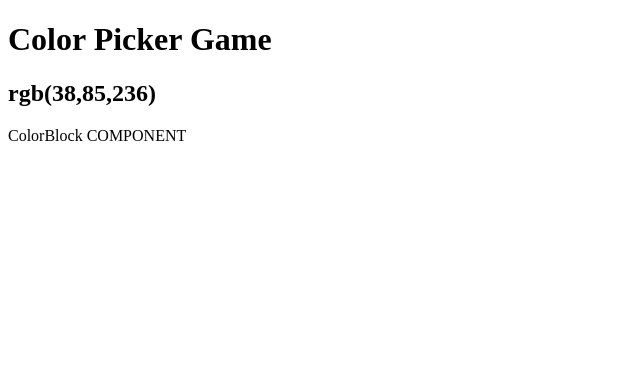
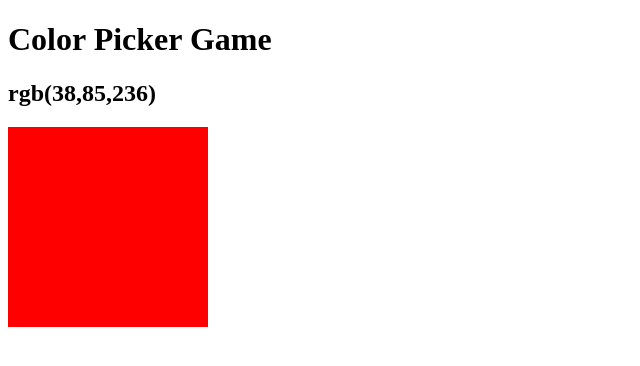
Before and after one commit to Mattwwilson34/color-picker-game, a React (Create React App) app: page / in a window 1280 px wide. Shown: the top 366 px of the page, without its empty margins (0-640 px from the left). Built offline with nearby package versions, Linux system fonts and the light colour scheme.

Commit message:
Added ColorBlock styling

```diff
--- a/src/Components/ColorBlock/ColorBlock.css
+++ b/src/Components/ColorBlock/ColorBlock.css
@@ -0,0 +1,5 @@
+.ColorBlock {
+  height: 200px;
+  width: 200px;
+  background-color: red;
+}
--- a/src/Components/ColorBlock/ColorBlock.jsx
+++ b/src/Components/ColorBlock/ColorBlock.jsx
@@ -1,8 +1,8 @@
-import './ColorBlock.css'
+import './ColorBlock.css';
 import React from 'react';
 
 const ColorBlock = () => {
-  return <div>ColorBlock COMPONENT</div>;
-  };
+  return <div className='ColorBlock'></div>;
+};
 
-  export default ColorBlock;
+export default ColorBlock;
```
